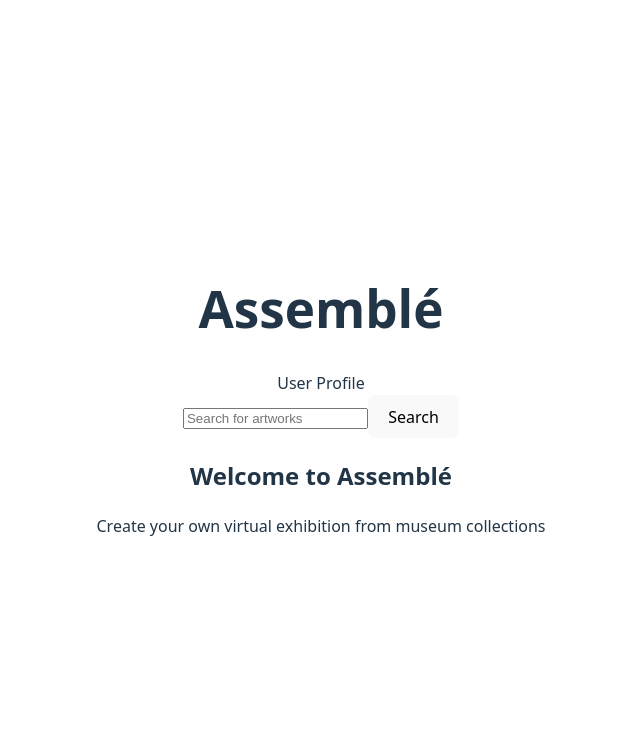
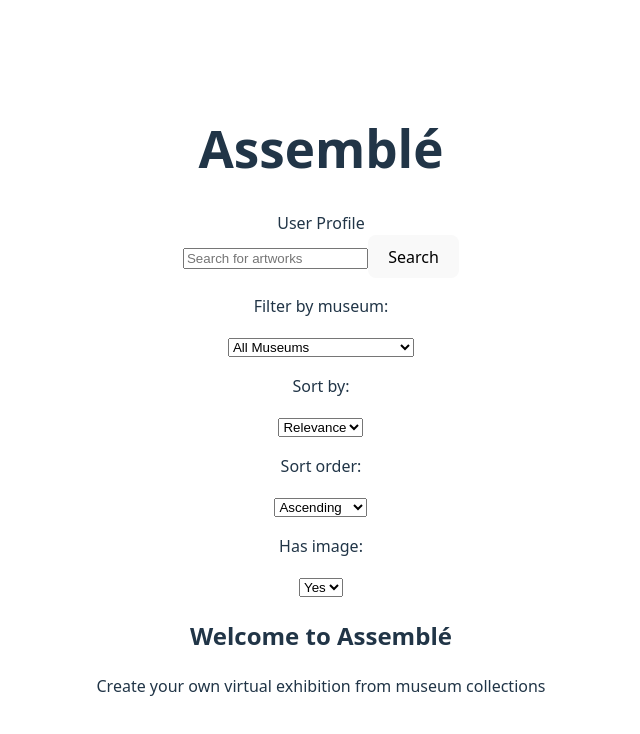
Before and after one commit to CharmingBeetle/exhibition_curator, a React (Vite) app in the folder frontend/: page / in a window 1280 px wide. Shown: the top 734 px of the page, without its empty margins (319-959 px from the left). Built offline with nearby package versions, Linux system fonts and the light colour scheme; no server answers.

Commit message:
added filter/sort functionality

```diff
--- a/frontend/src/App.tsx
+++ b/frontend/src/App.tsx
@@ -1,14 +1,13 @@
 import './App.css'
 import Header from './components/Header'
-import SearchBar from './components/SearchBar'
-
+import SearchSection from './components/SearchSection'
 
 
 function App() {
   return (
     <div className="app">
       <Header />
-      <SearchBar />
+      <SearchSection />
 
       <main>
         <h2>Welcome to Assemblé</h2>
--- /dev/null
+++ b/frontend/src/components/FilterSort.tsx
@@ -0,0 +1,72 @@
+import React, { useState } from 'react'
+import { type SearchFilters } from '../types/artwork'
+
+function FilterSort() {
+  const [filters, setFilters] = useState<SearchFilters>({
+    query: '',
+    museum: 'harvard',
+    sortBy: 'relevance',
+    sortOrder: 'asc',
+    hasImage: true
+  })
+
+  const handleFilter = (selectedMuseum: string) => {
+    setFilters({ ...filters, museum: selectedMuseum as 'all' | 'met' | 'harvard'})
+    console.log('Selected museum:', selectedMuseum)
+  }
+
+  const handleSort = (selectedSort: string) => {
+    setFilters({ ...filters, sortBy: selectedSort as 'relevance' | 'artist' | 'title'})
+    console.log('Selected sort:', selectedSort)
+  }
+
+  const handleSortOrder = (selectedSortOrder: string) => {
+    setFilters({ ...filters, sortOrder: selectedSortOrder as 'asc' | 'desc'})
+    console.log('Selected sort order:', selectedSortOrder)
+  }
+
+  const handleHasImage = (selectedHasImage: boolean) => {
+    setFilters({ ...filters, hasImage: selectedHasImage as boolean})
+    console.log('Selected has image:', selectedHasImage)
+  }
+
+  return (
+    <div>
+      <p>Filter by museum:</p>
+        <select
+        id="filter-button"
+        onChange={(e) => handleFilter(e.target.value)}>
+          <option value="all">All Museums</option>
+          <option value="met">Metropolitan Museum of Art</option>
+          <option value="harvard">Harvard Art Museums</option>
+        </select>
+
+        <p>Sort by:</p>
+        <select
+        id="sort-button"
+        onChange={(e) => handleSort(e.target.value)}>
+          <option value="relevance">Relevance</option>
+          <option value="artist">Artist</option>
+          <option value="title">Title</option>
+        </select>
+
+        <p>Sort order:</p>
+        <select
+        id="sort-order-button"
+        onChange={(e) => handleSortOrder(e.target.value)}>
+          <option value="asc">Ascending</option>
+          <option value="desc">Descending</option>
+        </select>
+
+        <p>Has image:</p>
+        <select
+        id="has-image-button"
+        onChange={(e) => handleHasImage(e.target.value === 'true')}>
+          <option value="true">Yes</option>
+          <option value="false">No</option>
+        </select>
+    </div>
+  )
+
+}
+export default FilterSort
--- a/frontend/src/components/SearchBar.tsx
+++ b/frontend/src/components/SearchBar.tsx
@@ -1,6 +1,7 @@
 import React, { useState } from 'react'
 import { searchArtworks } from '../services/museumApi'
 import { type Artwork, type SearchFilters } from '../types/artwork'
+import FilterSortButtons from './FilterSort'
 
 
 function SearchBar () {
@@ -52,6 +53,7 @@
                 type="submit"
                 disabled={loading}
                 onClick={() => handleSearch({...filters, query})}>Search</button>
+
         </div>
     )
 }
--- a/frontend/src/components/SearchSection.tsx
+++ b/frontend/src/components/SearchSection.tsx
@@ -1,6 +1,6 @@
 import React from 'react'
 import SearchBar from './SearchBar'
-import FilterSortButtons from './FilterSortButtons'
+import FilterSortButtons from './FilterSort'
 
 const SearchSection = () => {
   return (
```
Also changed, not shown: frontend/src/components/FilterSortButtons.tsx (deleted, +0 -12 lines).
